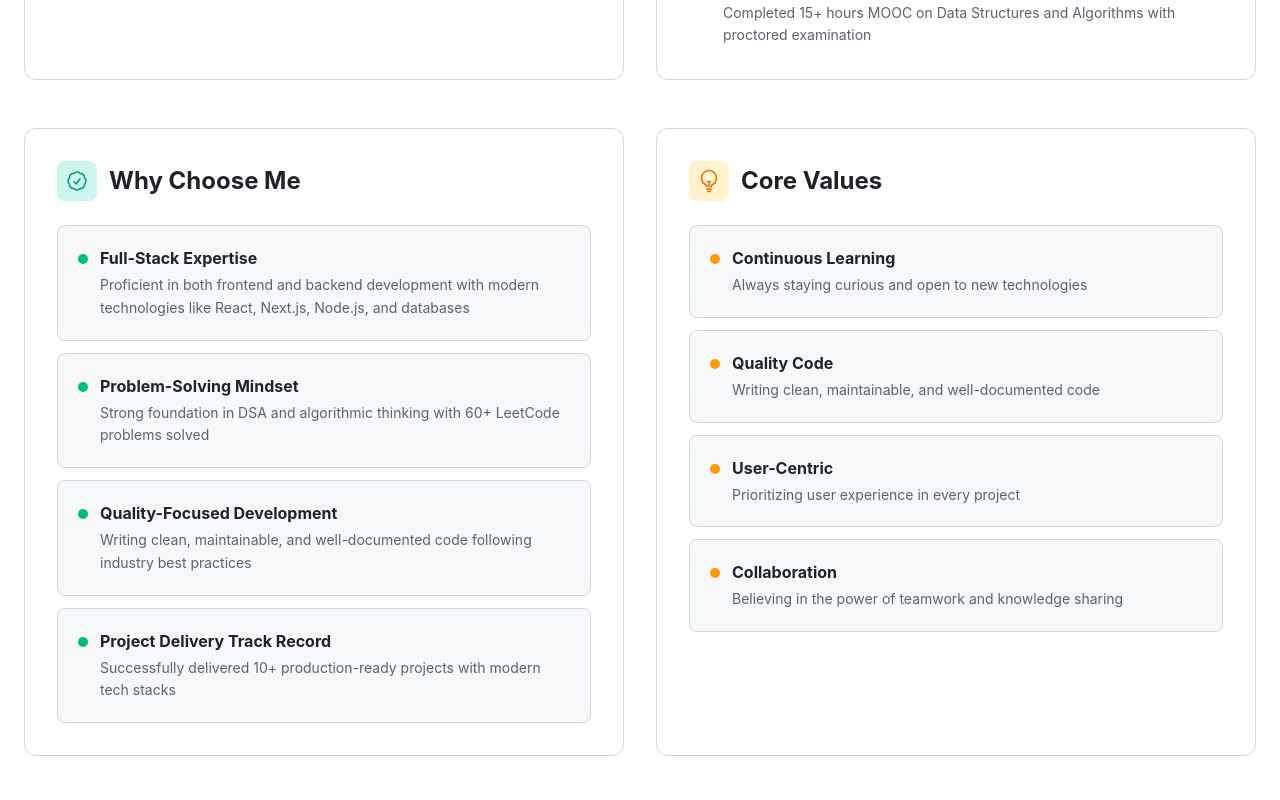
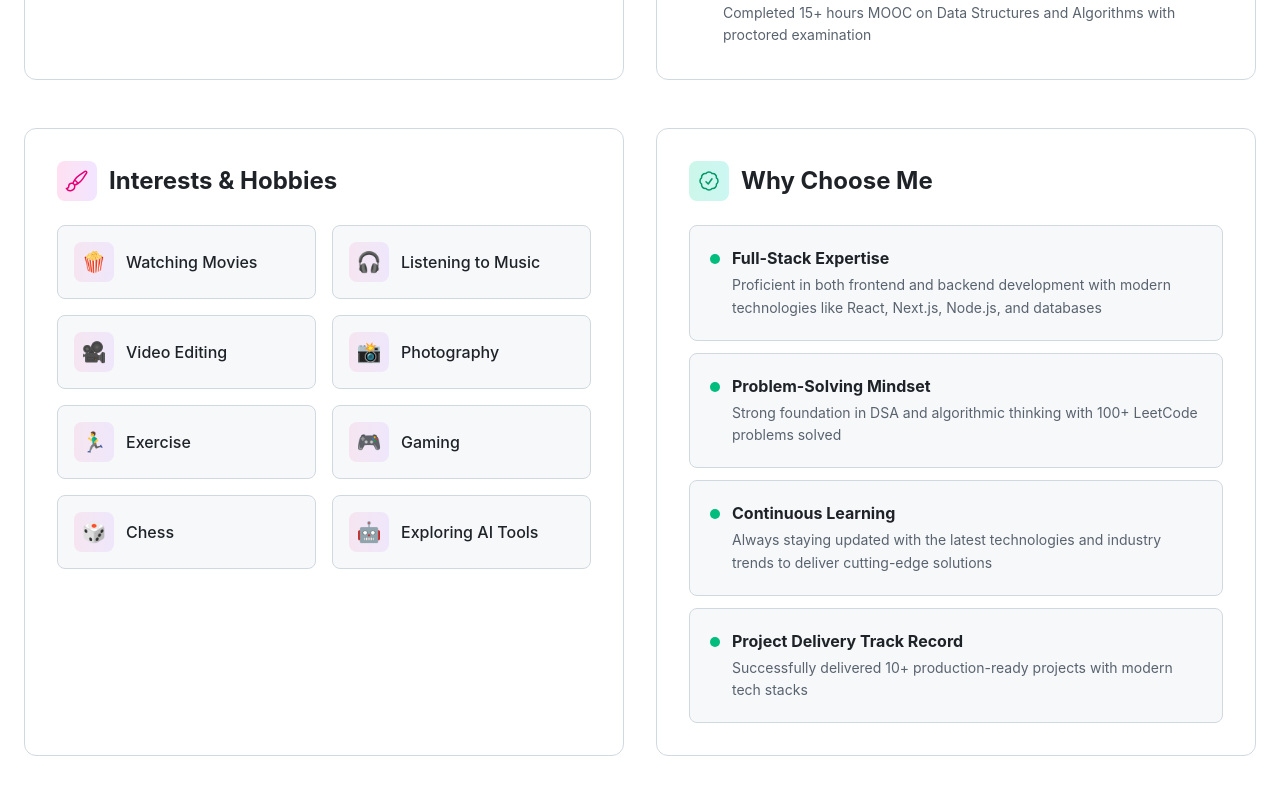
Before and after one commit to adarsh3699/My-New-Portfolio, a Next.js app: page /about in a window 1280 px wide. Shown: the part 2520-3320 px from the top of the page. Built offline with nearby package versions, Linux system fonts and the light colour scheme; no server answers.

Commit message:
refactor: Replace CoreValues with InterestsHobbies in About page and update WhyChooseMe content

```diff
--- a/src/app/about/page.tsx
+++ b/src/app/about/page.tsx
@@ -7,7 +7,7 @@ import {
 	Education,
 	CertificatesAchievements,
 	WhyChooseMe,
-	CoreValues,
+	InterestsHobbies,
 	FunFacts,
 } from "@/components/about";
 import { OpportunitiesSection } from "@/components/ui";
@@ -55,11 +55,11 @@ export default function AboutPage() {
 					<CertificatesAchievements />
 				</div>
 
-			{/* Why Choose Me & Values */}
-			<div className="grid grid-cols-1 lg:grid-cols-2 gap-8 mb-12">
-				<WhyChooseMe />
-				<CoreValues />
-			</div>
+				{/* Interests & Why Choose Me */}
+				<div className="grid grid-cols-1 lg:grid-cols-2 gap-8 mb-12">
+					<InterestsHobbies />
+					<WhyChooseMe />
+				</div>
 
 				{/* Fun Facts */}
 				<FunFacts />
--- a/src/components/about/CoreValues.tsx
+++ /dev/null
@@ -1,36 +0,0 @@
-import { LightBulbIcon } from "@heroicons/react/24/outline";
-import { values } from "@/data/about";
-
-export default function CoreValues() {
-	return (
-		<div className="border gh-border rounded-xl p-4 sm:p-6 lg:p-8">
-			<h2 className="text-xl sm:text-2xl font-bold gh-text mb-4 sm:mb-5 lg:mb-6 flex items-center">
-				<div className="p-1.5 sm:p-2 rounded-lg bg-gradient-to-r from-amber-400/20 to-yellow-400/20 mr-2 sm:mr-3">
-					<LightBulbIcon className="w-5 h-5 sm:w-6 sm:h-6 text-amber-600 dark:text-amber-400" />
-				</div>
-				Core Values
-			</h2>
-
-			<div className="space-y-2 sm:space-y-3">
-				{values.map((value, index) => (
-					<div
-						key={value.title}
-						className="group p-3 sm:p-4 lg:p-5 rounded-lg gh-bg-canvas-subtle hover:gh-bg-accent-subtle transition-all duration-300 border gh-border hover:border-amber-500/20 relative overflow-hidden"
-						style={{ animationDelay: `${index * 0.1}s` }}
-					>
-						{/* Subtle background decoration */}
-						<div className="absolute top-0 right-0 w-16 h-16 sm:w-20 sm:h-20 bg-gradient-to-bl from-amber-500/5 to-transparent rounded-bl-full opacity-0 group-hover:opacity-100 transition-opacity duration-500" />
-
-						<div className="relative z-10 flex items-start">
-							<div className="w-2 h-2 sm:w-2.5 sm:h-2.5 rounded-full bg-amber-500 mt-1.5 sm:mt-2 mr-2 sm:mr-3 flex-shrink-0 group-hover:scale-125 transition-transform duration-300" />
-							<div className="flex-1 min-w-0">
-								<h3 className="font-bold gh-text mb-1 text-sm sm:text-base">{value.title}</h3>
-								<p className="gh-text-muted text-xs sm:text-sm leading-relaxed">{value.desc}</p>
-							</div>
-						</div>
-					</div>
-				))}
-			</div>
-		</div>
-	);
-}
--- a/src/components/about/index.ts
+++ b/src/components/about/index.ts
@@ -7,5 +7,4 @@ export { default as Education } from "./Education";
 export { default as CertificatesAchievements } from "./CertificatesAchievements";
 export { default as WhyChooseMe } from "./WhyChooseMe";
 export { default as InterestsHobbies } from "./InterestsHobbies";
-export { default as CoreValues } from "./CoreValues";
 export { default as FunFacts } from "./FunFacts";
--- a/src/data/about.ts
+++ b/src/data/about.ts
@@ -159,11 +159,11 @@ export const aboutData = {
 		},
 		{
 			title: "Problem-Solving Mindset",
-			desc: "Strong foundation in DSA and algorithmic thinking with 60+ LeetCode problems solved",
+			desc: "Strong foundation in DSA and algorithmic thinking with 100+ LeetCode problems solved",
 		},
 		{
-			title: "Quality-Focused Development",
-			desc: "Writing clean, maintainable, and well-documented code following industry best practices",
+			title: "Continuous Learning",
+			desc: "Always staying updated with the latest technologies and industry trends to deliver cutting-edge solutions",
 		},
 		{
 			title: "Project Delivery Track Record",
@@ -181,26 +181,6 @@ export const aboutData = {
 		{ icon: "🎮", name: "Gaming" },
 		{ icon: "🎲", name: "Chess" },
 		{ icon: "🤖", name: "Exploring AI Tools" },
-	],
-
-	// Core professional values
-	values: [
-		{
-			title: "Continuous Learning",
-			desc: "Always staying curious and open to new technologies",
-		},
-		{
-			title: "Quality Code",
-			desc: "Writing clean, maintainable, and well-documented code",
-		},
-		{
-			title: "User-Centric",
-			desc: "Prioritizing user experience in every project",
-		},
-		{
-			title: "Collaboration",
-			desc: "Believing in the power of teamwork and knowledge sharing",
-		},
 	],
 
 	// Fun personal facts
@@ -226,6 +206,5 @@ export const {
 	achievements,
 	whyChooseMe,
 	interests,
-	values,
 	funFacts,
 } = aboutData;
--- a/src/lib/search.ts
+++ b/src/lib/search.ts
@@ -81,13 +81,6 @@ const getAboutSearchTerms = (): Set<string> => {
 				.filter((w) => w.length > 3),
 		]),
 		...aboutData.interests.map((int) => int.name.toLowerCase()),
-		...aboutData.values.flatMap((val) => [
-			val.title.toLowerCase(),
-			...val.desc
-				.toLowerCase()
-				.split(" ")
-				.filter((w) => w.length > 3),
-		]),
 	].forEach((term) => terms.add(term));
 
 	aboutTermsCache = terms;
@@ -237,7 +230,6 @@ export function searchContent(query: string): SearchResult[] {
 			...aboutData.education.map((edu) => `${edu.degree} ${edu.field} ${edu.institution}`),
 			...aboutData.achievements.map((ach) => `${ach.title} ${ach.organization} ${ach.description}`),
 			...aboutData.interests.map((int) => int.name),
-			...aboutData.values.map((val) => `${val.title} ${val.desc}`),
 			...aboutData.funFacts,
 		];
 
```
